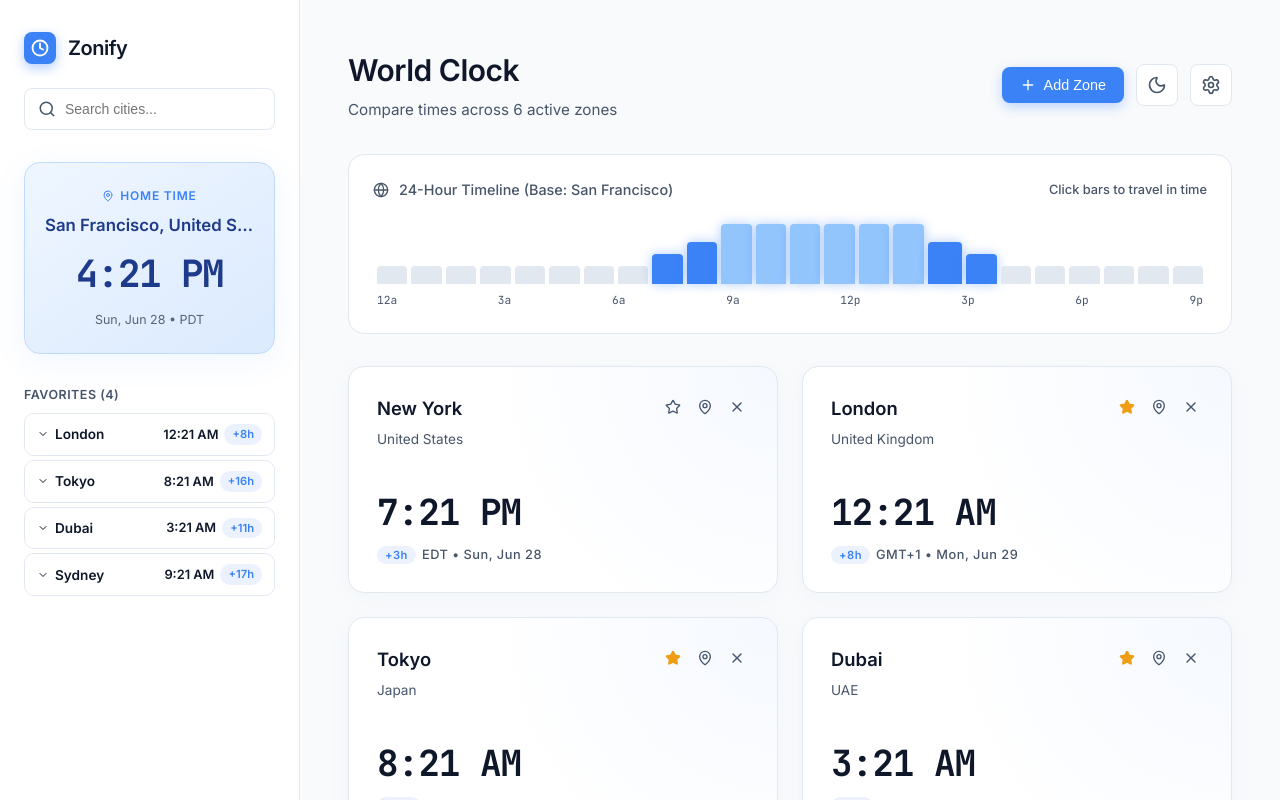
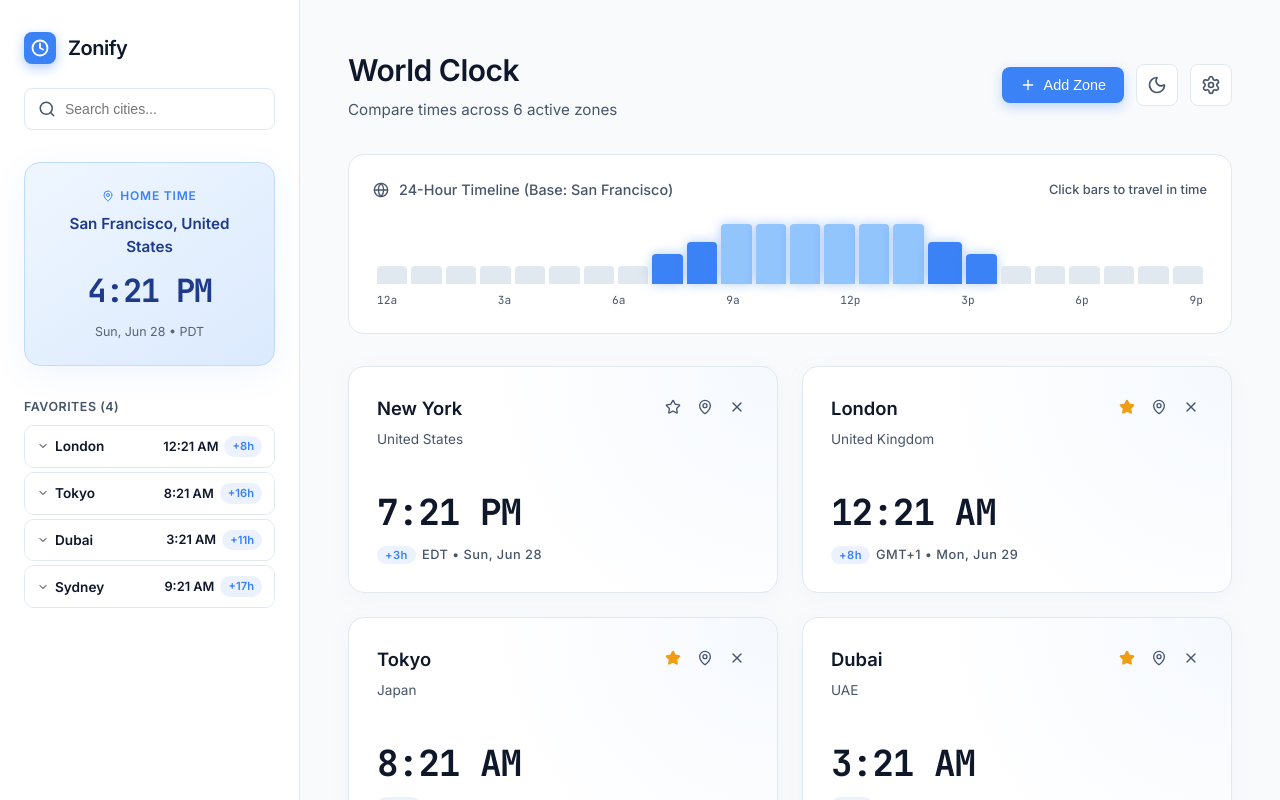
Before and after one commit to tomiabe/zonify, a React (Vite) app: page / in a window 1280 px wide. Built offline with nearby package versions, Linux system fonts and the light colour scheme.

Commit message:
reduce home card font sizes to fit longer city names

```diff
--- a/src/index.css
+++ b/src/index.css
@@ -186,17 +186,13 @@ body {
 }
 
 .local-city {
-  font-size: 1.05rem;
+  font-size: 0.95rem;
   font-weight: 600;
   margin-top: 2px;
-  overflow: hidden;
-  text-overflow: ellipsis;
-  white-space: nowrap;
-  max-width: 100%;
 }
 
 .local-time {
-  font-size: 2.35rem;
+  font-size: 2rem;
   font-weight: 700;
   font-family: var(--font-mono);
   margin: 2px 0;
```
